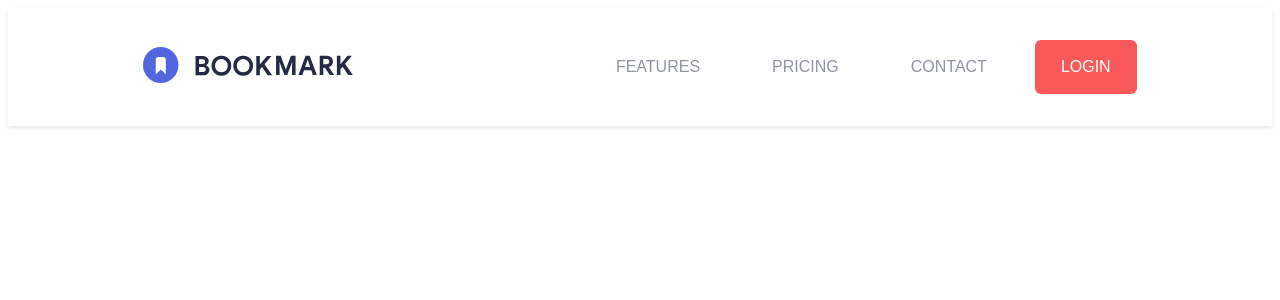
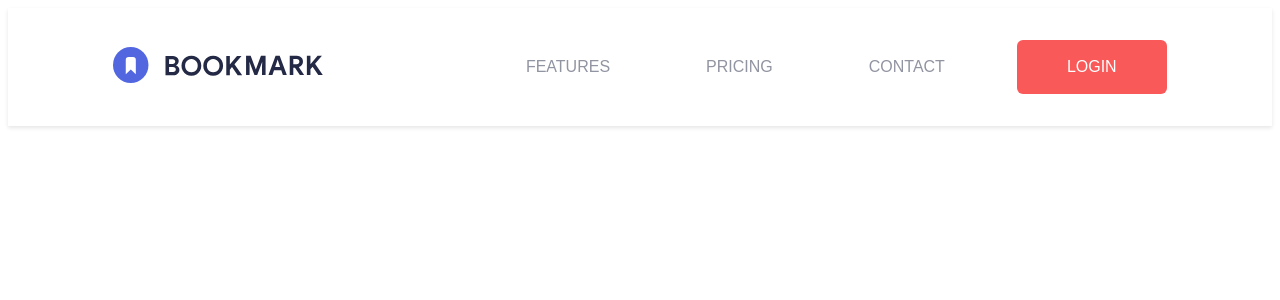
Before and after one commit to BauveR/Sprint-5-React-, a React (Vite) app: page / in a window 1280 px wide. Shown: the top 300 px of the page. Built offline with nearby package versions, Linux system fonts and the light colour scheme.

Commit message:
organizing the elements to the keeep and developing minimal design

```diff
--- a/src/App.tsx
+++ b/src/App.tsx
@@ -1,45 +1,9 @@
-import Navbar from './components/molecules/NavBar';
-
-
+import Header from './components/plantillas/header';
 
 function App() {
-  const handleNavClick = (item: string) => {
-    console.log(`Navegando a ${item}`);
-  };
-
-  const navItems = [
-    {
-      label: 'FEATURES',
-      onClick: () => handleNavClick('Features'),
-      variant: 'navbutton' as const
-    },
-    {
-      label: 'PRICING',
-      onClick: () => handleNavClick('Pricing'),
-      variant: 'navbutton' as const
-    },
-    {
-      label: 'CONTACT',
-      onClick: () => handleNavClick('Contact'),
-      variant: 'navbutton' as const
-    },
-    {
-      label: 'LOGIN',
-      onClick: () => handleNavClick('Login'),
-      variant: 'secondary' as const
-    }
-  ];
-
   return (
-    <div className="app-container">
-      <Navbar
-        logo={{
-          src: 'src/assets/logo-bookmark.svg',
-          alt: 'Bookmark Logo',
-          width: '210px'
-        }}
-        navItems={navItems}
-      />
+    <div>
+      <Header />
     </div>
   );
 }
--- a/src/components/atoms/button.css
+++ b/src/components/atoms/button.css
@@ -46,7 +46,7 @@ button {
     color: var(--full-white); /* Texto blanco para mejor contraste */
     font-size: var(--font-size-sm);
     font-weight: var(--font-weight-medium);
-    padding: var(--spacing-sm) var(--spacing-md);
+    padding: var(--spacing-sm) var(--spacing-xl);
     border-radius: var(--border-radius-md);
     border: 2px solid transparent; /* Borde transparente inicial */
     transition: all 0.3s ease; /* Transición suave */
@@ -57,7 +57,7 @@ button {
     background-color: var(--full-white); /* Color secundario al hacer hover */
     color: var(--secondary-color); /* Mantener texto blanco */
     border-color: var(--secondary-color); /* Borde del mismo color */
-    box-shadow: 0 2px 8px rgba(0, 0, 0, 0.1);
+    box-shadow: 6px 5px 10px var(--transparent-grey);
 }
 
 .btn--navbutton {
@@ -73,7 +73,8 @@ button {
 .btn--navbutton:hover {
     background-color: var(--full-white); /* Color secundario al hacer hover */
     color: var(--secondary-color); /* Mantener texto blanco */
-    border-color: var(--secondary-color); /* Borde del mismo color */
+    border-color: var(--secondary-color);
+    font-weight: var(--font-weight-bold);
 }
 
 .btn--outlined {
--- a/src/components/molecules/Navbar.css
+++ b/src/components/molecules/Navbar.css
@@ -13,6 +13,6 @@
 
   .navbar-buttons-wrapper {
     display: flex;
-    gap: 1.5rem;
+    gap: 3rem;
     align-items: center;
   }
--- /dev/null
+++ b/src/components/plantillas/Header.tsx
@@ -0,0 +1,45 @@
+import Navbar from '../molecules/Navbar';
+
+function Header() {
+  const handleNavClick = (item: string) => {
+    console.log(`Navegando a ${item}`);
+  };
+
+  const navItems = [
+    {
+      label: 'FEATURES',
+      onClick: () => handleNavClick('Features'),
+      variant: 'navbutton' as const
+    },
+    {
+      label: 'PRICING',
+      onClick: () => handleNavClick('Pricing'),
+      variant: 'navbutton' as const
+    },
+    {
+      label: 'CONTACT',
+      onClick: () => handleNavClick('Contact'),
+      variant: 'navbutton' as const
+    },
+    {
+      label: 'LOGIN',
+      onClick: () => handleNavClick('Login'),
+      variant: 'secondary' as const
+    }
+  ];
+
+  return (
+    <div className="app-container">
+      <Navbar
+        logo={{
+          src: 'src/assets/logo-bookmark.svg',
+          alt: 'Bookmark Logo',
+          width: '210px'
+        }}
+        navItems={navItems}
+      />
+    </div>
+  );
+}
+
+export default Header;
--- a/src/index.css
+++ b/src/index.css
@@ -12,7 +12,7 @@
   --neutral-dark-blue: #242946;
   --neutral-very-dark-blue: #1d1d1d;
   --dark-blue-transparent: rgba(36, 41, 70, 0.95);
-  --transparent-grey: rgba(255, 255, 255, 0.15);
+  --transparent-grey: rgba(18, 17, 17, 0.266);
 
   /* Typography */
   --font-family: sans-serif;
@@ -28,7 +28,7 @@
   --font-weight-light: 300;
   --font-weight-regular: 400;
   --font-weight-medium: 500;
-  --font-weight-bold: 700;
+  --font-weight-bold: 550;
 
   /* Spacing */
   --spacing-xs: 8px;
```
